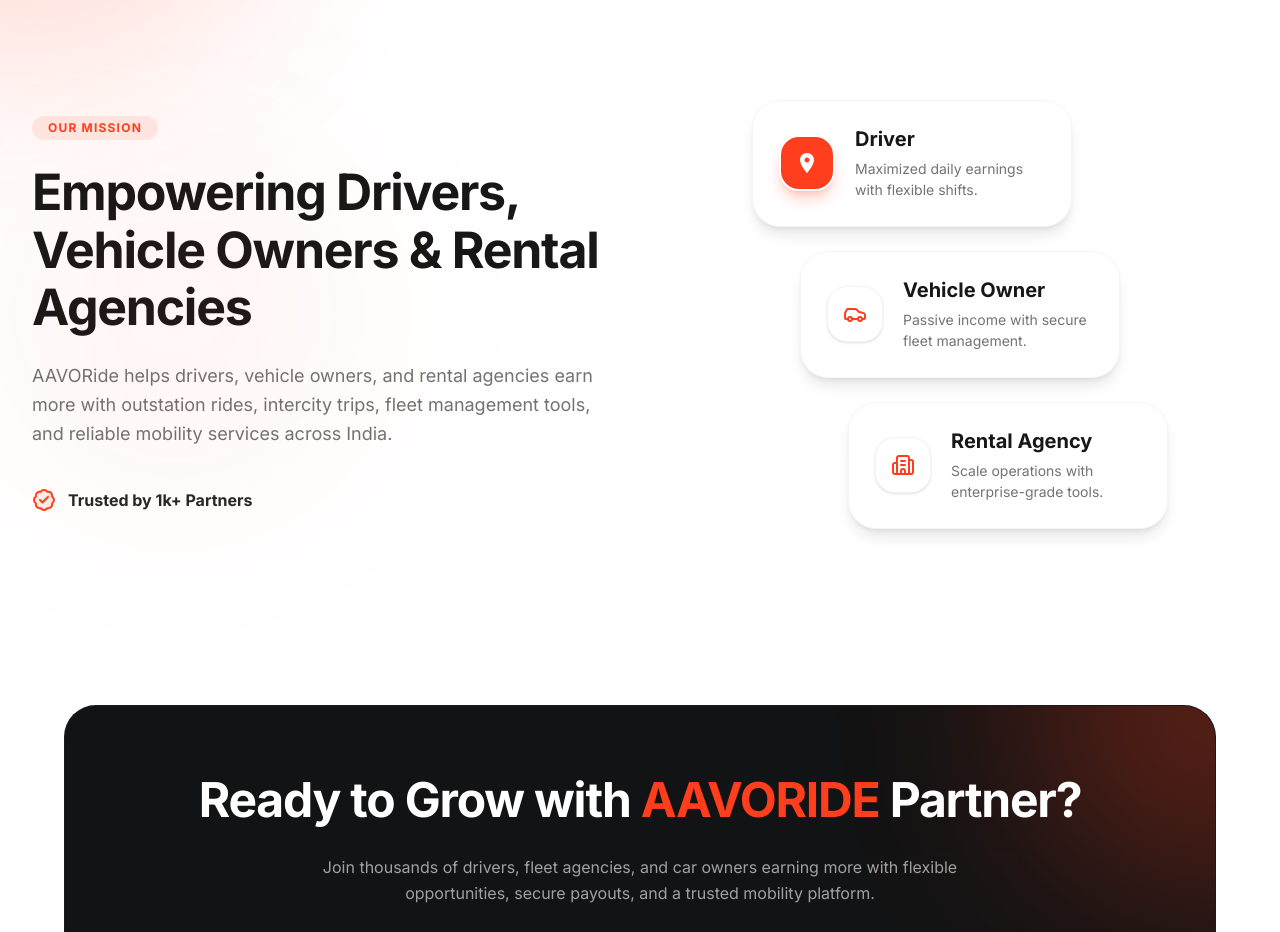
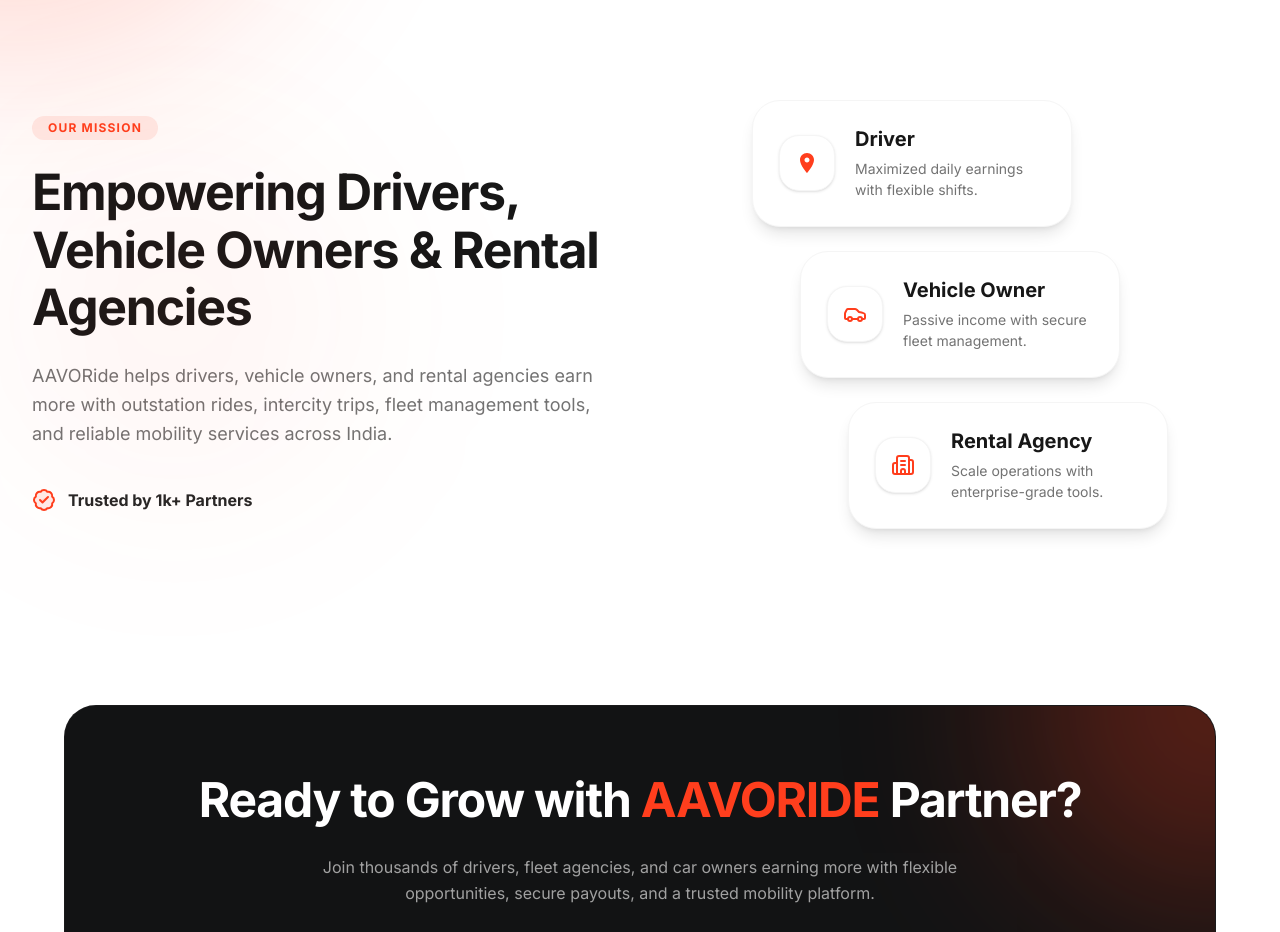
Before and after one commit to aleefa/aavo_website, a Next.js app: page /about/partner in a window 1280 px wide. Shown: the part 3720-4652 px from the top of the page. Built offline with nearby package versions, Linux system fonts and the light colour scheme.

Commit message:
icons match

```diff
--- a/components/partner/our-mission.tsx
+++ b/components/partner/our-mission.tsx
@@ -123,18 +123,18 @@
               variants={cardVariants}
               className="group w-full bg-white md:max-w-xs rounded-[28px] p-6.5 flex items-center gap-5 border border-neutral-100 shadow-lg lg:-translate-x-12 transition-transform duration-300 hover:scale-[1.01]"
             >
-              <div className="w-14 h-14 bg-primary rounded-[20px] flex items-center justify-center shrink-0 shadow-lg shadow-primary/25 transition-colors duration-300 group-hover:bg-primary border-2 border-white group-hover:border-primary">
+              <div className="w-14 h-14 bg-white border border-neutral-100 rounded-[20px] flex items-center justify-center shrink-0 shadow-sm transition-colors duration-300 group-hover:bg-primary group-hover:border-primary">
                 <svg
                   width="24"
                   height="24"
                   viewBox="0 0 24 24"
                   fill="none"
                   xmlns="http://www.w3.org/2000/svg"
-                  className="transition-colors duration-300"
+                  className="w-6 h-6 text-primary transition-colors duration-300 group-hover:text-white"
                 >
                   <path
                     d="M12 2C8.13 2 5 5.13 5 9C5 14.25 12 22 12 22C12 22 19 14.25 19 9C19 5.13 15.87 2 12 2ZM12 11.5C10.62 11.5 9.5 10.38 9.5 9C9.5 7.62 10.62 6.5 12 6.5C13.38 6.5 14.5 7.62 14.5 9C14.5 10.38 13.38 11.5 12 11.5Z"
-                    fill="white"
+                    fill="currentColor"
                   />
                 </svg>
               </div>
```
Also changed, not shown: 1 other file (tests, documents, lock files or other folders).
